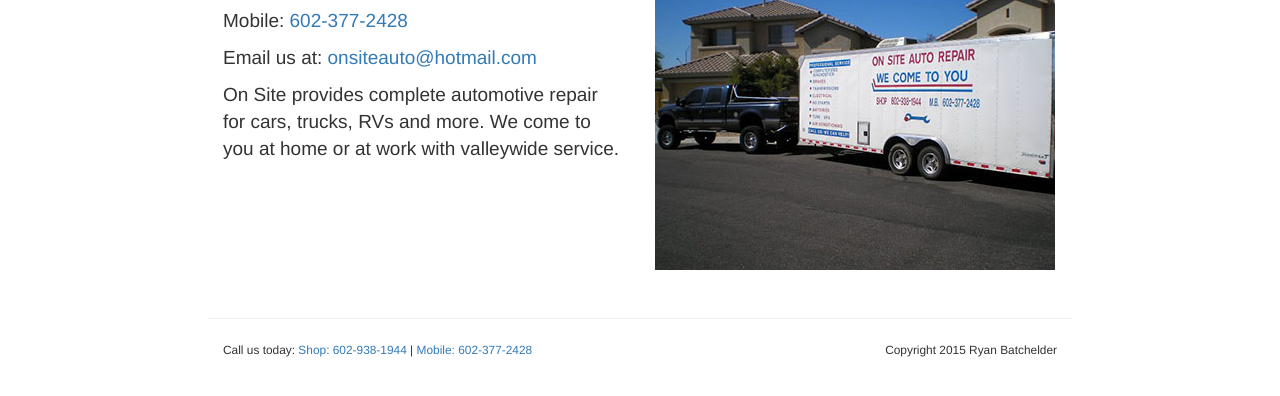
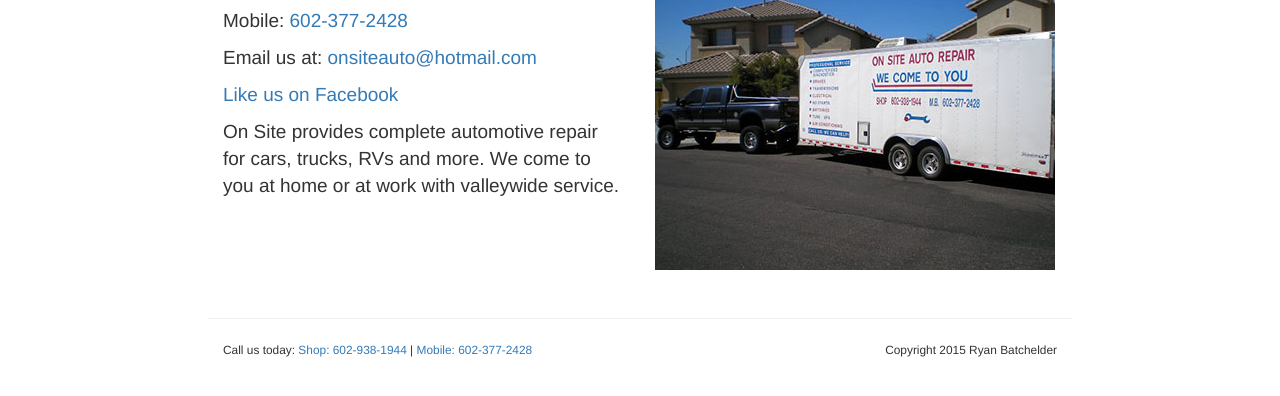
Before and after one commit to rdbatch02/On-Site-Auto, a website: page app/contact.html in a window 1280 px wide. Shown: the part 290-686 px from the top of the page. Drawn offline with nearby package versions, Linux system fonts and the light colour scheme; files that its build step writes are made by us from their sources.

Commit message:
Added Facebook link

```diff
--- a/app/contact.html
+++ b/app/contact.html
@@ -74,7 +74,7 @@
                 <p>Mobile: <a href="tel:6023772428">602-377-2428</a></p>
 
                 <p>Email us at: <a href="mailto:onsiteauto@hotmail.com">onsiteauto@hotmail.com</a></p>
-
+                <p><a href="https://www.facebook.com/OnSiteAutoRepair">Like us on Facebook</a></p>
                 <p>On Site provides complete automotive repair for cars,
                 trucks, RVs and more. We come to you at home or at work with
                 valleywide service.</p>
```
